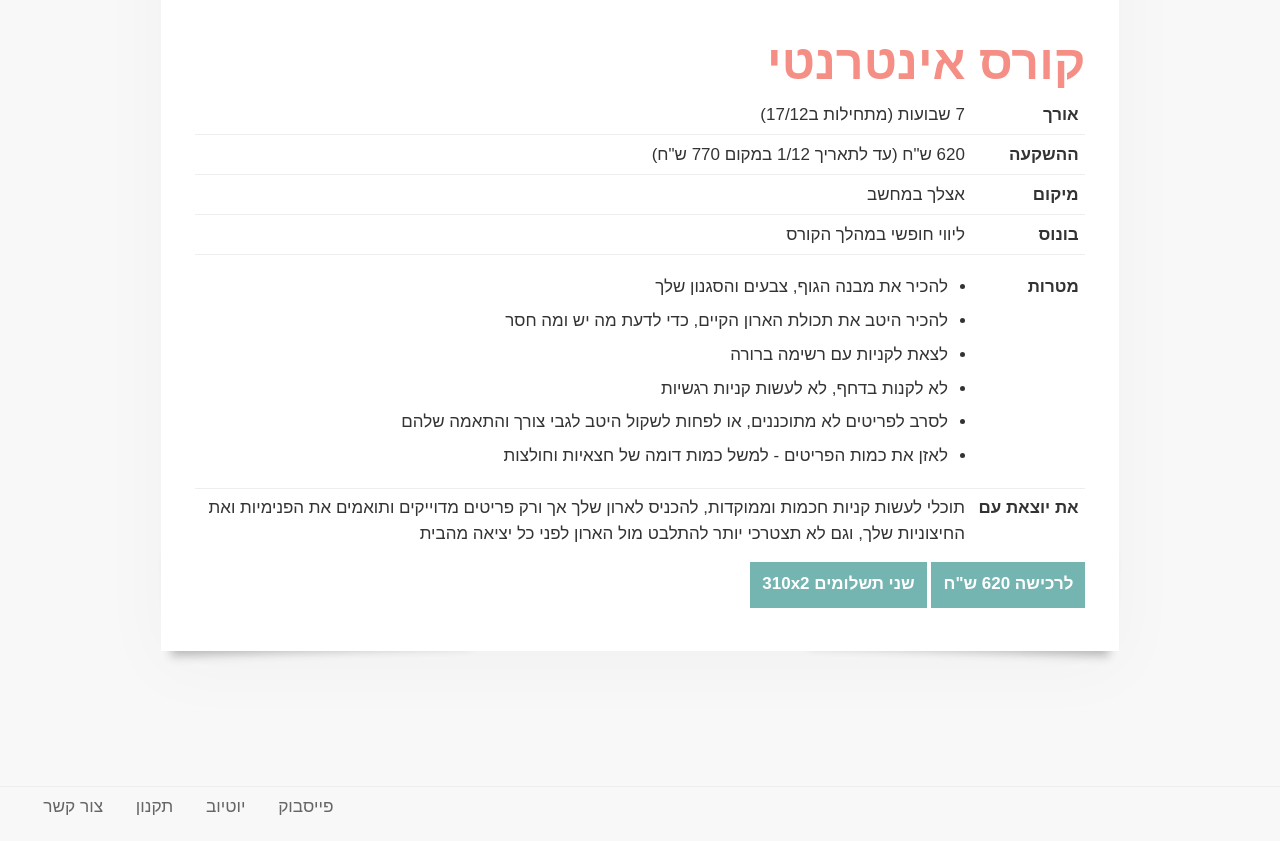
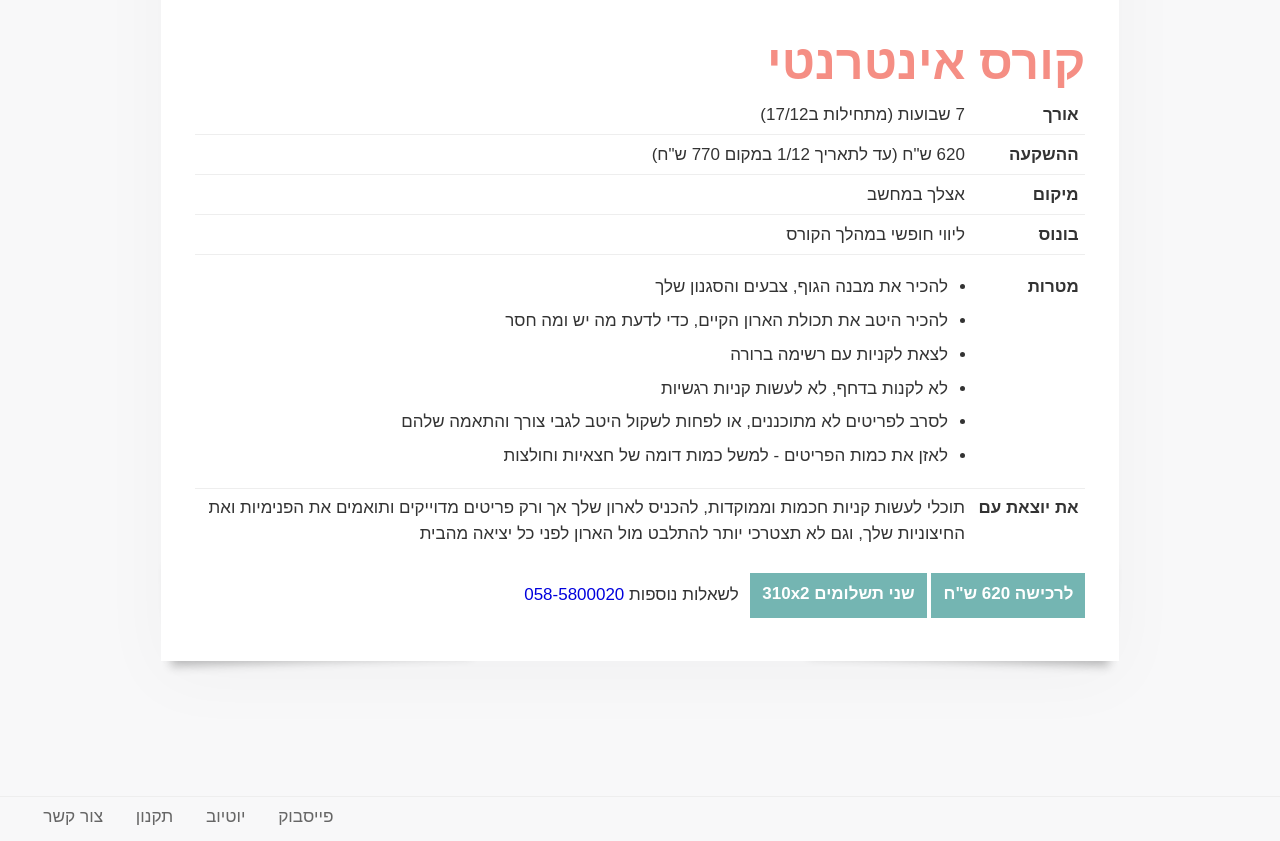
Before and after one commit to laukstein/lea.laukstein.com, a Jekyll site: the page built from _pages/products/diy.md, in a window 1280 px wide and 1400 px high, scrolled down 47 px, cut to the strip 559-1400 px from the top of the window. Built offline with Jekyll 4.4.1, drawn with Linux system fonts in a browser that asks for light colours; comment, search, counter and statistics services are not loaded.

Commit message:
Added contacts phone to /diy

```diff
--- a/_includes/product.html
+++ b/_includes/product.html
@@ -36,6 +36,8 @@
 for item in page.button %}{%
     if item.paypal %}
         <a rel=noopener href="https://www.paypal.com/cgi-bin/webscr?cmd=_s-xclick&hosted_button_id={{ item.paypal }}" class=button>{{ item.title }}</a>{%
+    endif %}{% if item.more %}
+        {{ item.more}}{%
     endif %}{%
 endfor %}{% else
         %}<a class=button href=/contact#{{ page.url | remove: "/" }} tabindex=0>צרי קשר</a>{%
--- a/_pages/products/diy.md
+++ b/_pages/products/diy.md
@@ -28,4 +28,12 @@ button:
       title: לרכישה 620 ש"ח
     - paypal: ELP92GH2ZJAAY
       title: שני תשלומים 310x2
+    - more: <span class="more nowrap">לשאלות נוספות <a href="tel:0585800020" target=_blank>058-5800020</a></span>
+css: |
+    .sheet {
+        margin-bottom: .6em;
+    }
+    .more {
+        margin-right: .4em;
+    }
 ---
```
